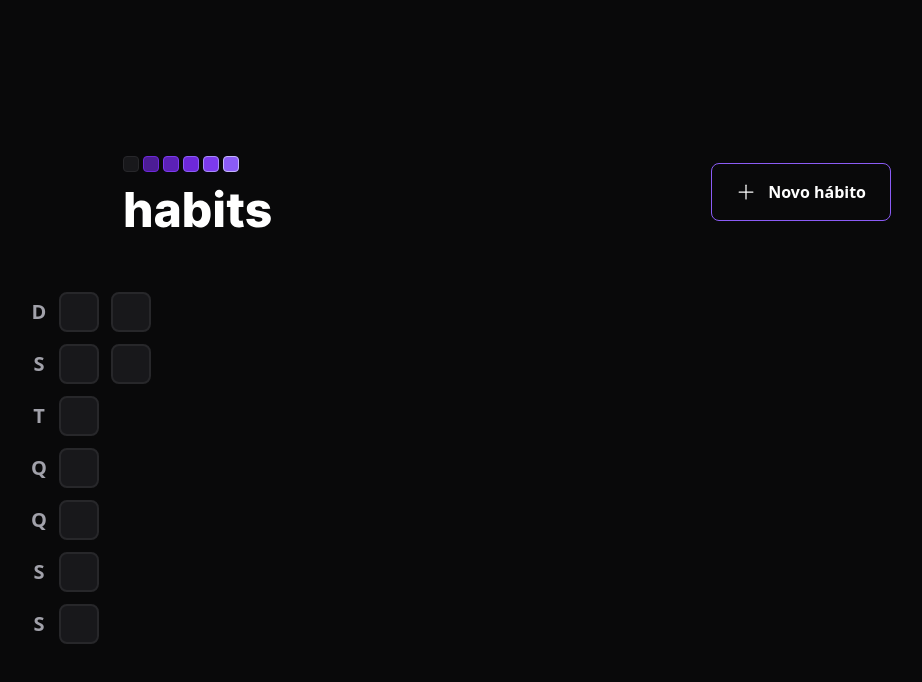
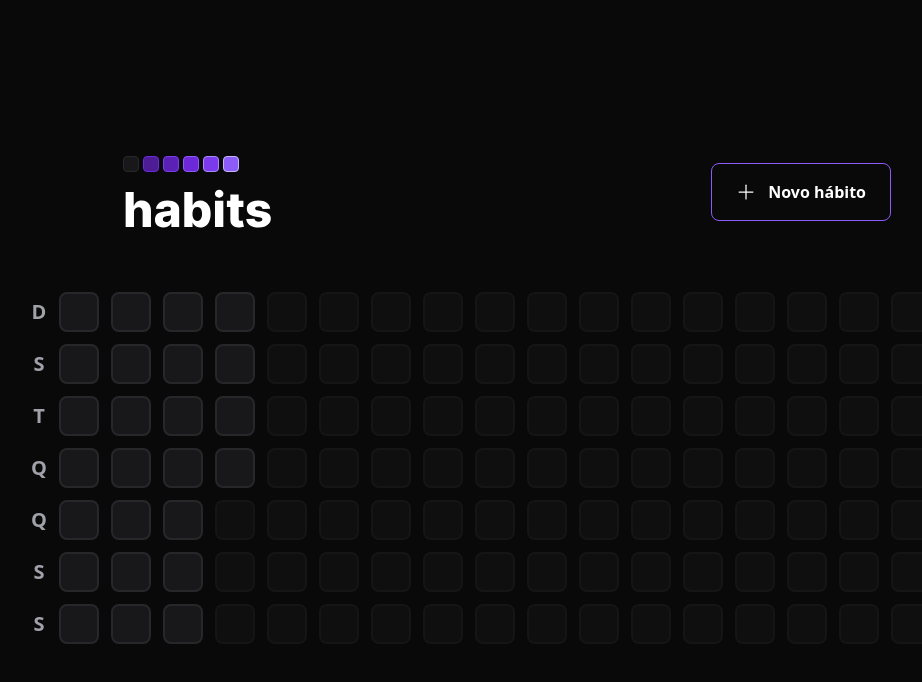
Before and after one commit to marianaoliveira1/Habits, a React (Vite) app in the folder web/: page / in a window 1280 px wide. Shown: the top 682 px of the page, without its empty margins (133-1055 px from the left). Built offline with nearby package versions, Linux system fonts and the light colour scheme.

Commit message:
preenchimento dos dias

```diff
--- a/web/package.json
+++ b/web/package.json
@@ -10,6 +10,7 @@
   },
   "dependencies": {
     "autoprefixer": "^10.4.13",
+    "dayjs": "^1.11.7",
     "phosphor-react": "^1.4.1",
     "postcss": "^8.4.21",
     "react": "^18.2.0",
--- a/web/src/components/SummaryTable.tsx
+++ b/web/src/components/SummaryTable.tsx
@@ -1,6 +1,12 @@
+import { generateDatesFromYearBeginning } from "../utils/generate-dates-from-year-beginning"
 import { HabitDay } from "./HabitDay"
 
 const weekDays = ['D', 'S', 'T', 'Q', 'Q', 'S' ,'S']
+
+const summaryDates = generateDatesFromYearBeginning()
+
+const minimumSummaryDatesSize = 18 * 7
+const amountOfDaysToFill = minimumSummaryDatesSize - summaryDates.length
 
 export function SummaryTable() {
     return(
@@ -18,15 +24,24 @@
             })}
             </div>
             <div className="grid grid-rows-7 grid-flow-col gap-3">
-                <HabitDay />
-                <HabitDay />
-                <HabitDay />
-                <HabitDay />
-                <HabitDay />
-                <HabitDay />
-                <HabitDay />
-                <HabitDay />
-                <HabitDay />
+                {
+                    summaryDates.map(date => {
+                        return (
+                            <HabitDay key={date.toString()} />
+                        )
+
+                    })
+                }
+
+                {
+                    amountOfDaysToFill > 0 && Array.from({ length: amountOfDaysToFill }).map((_, i) => {
+                        return (
+                            <div
+                                key={i}
+                                className='bg-zinc-900 w-10 h-10 border-zinc-800 border-2 rounded-lg opacity-40 cursor-not-allowed'
+                            />
+                        )
+                    })}
             </div>
 
         </div>
--- /dev/null
+++ b/web/src/utils/generate-dates-from-year-beginning.ts
@@ -0,0 +1,16 @@
+import dayjs from "dayjs";
+
+export function generateDatesFromYearBeginning() {
+    const firsDayOfTheYear = dayjs().startOf('year')
+    const today = new Date()
+
+    const dates = []
+    let compareDate = firsDayOfTheYear
+
+    while(compareDate.isBefore(today)) {
+        dates.push(compareDate.toDate())
+        compareDate = compareDate.add(1, 'day')
+    }
+
+    return dates
+}
```
Also changed, not shown: 2 other files (tests, documents, lock files or other folders).
